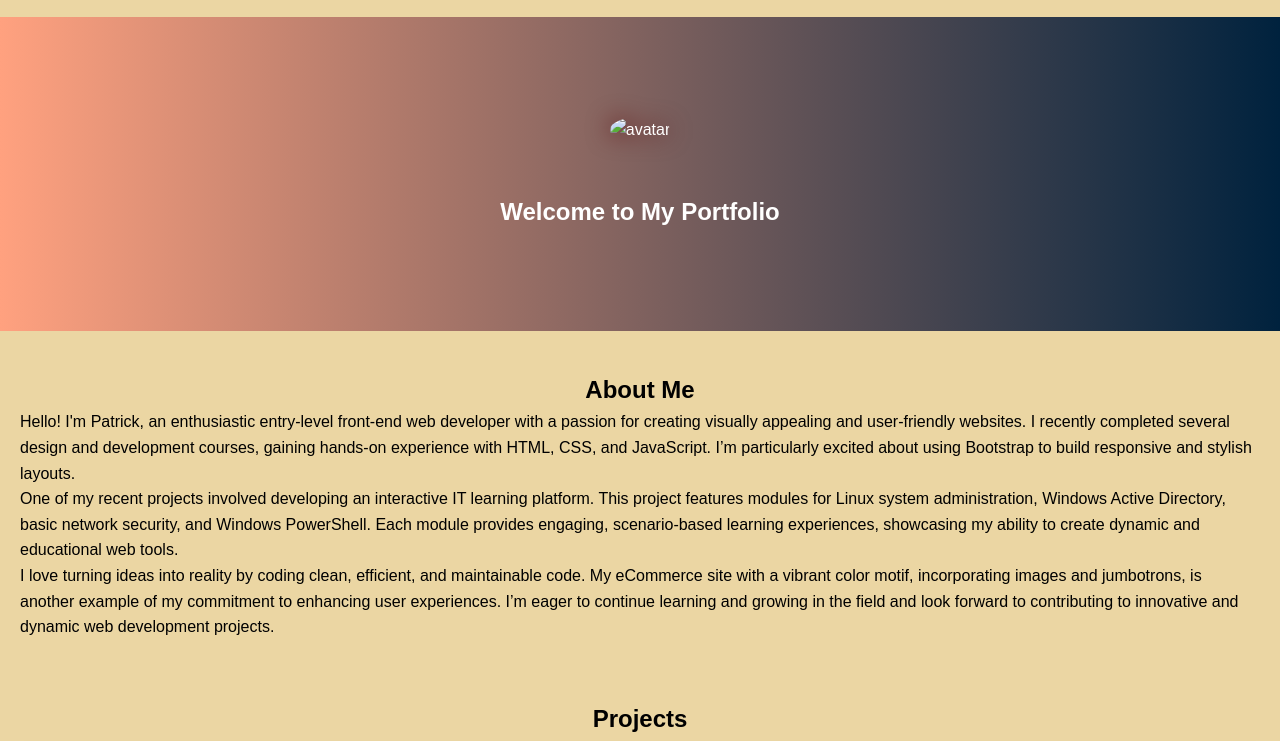
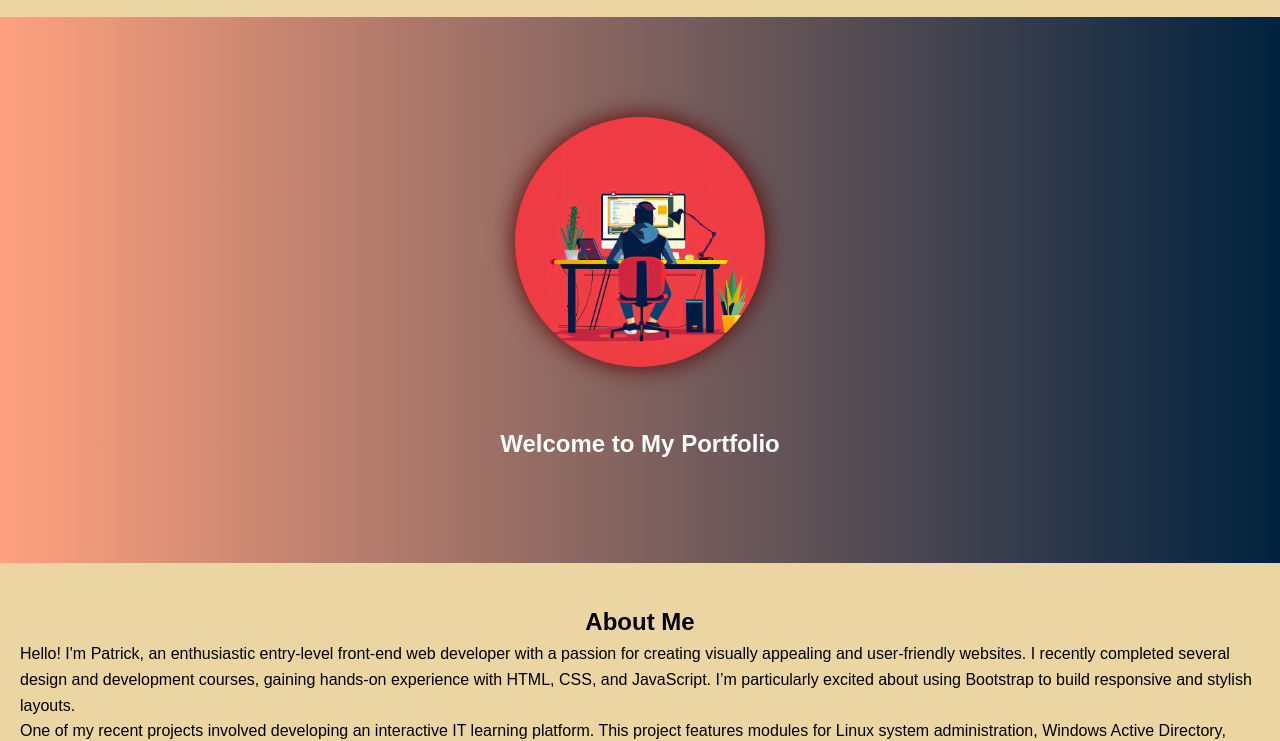
Before and after one commit to T3chfuzion/Portfolio, a plain HTML site: page index.html in a window 1280 px wide. Shown: the part 67-808 px from the top of the page. Drawn offline with Linux system fonts and the light colour scheme; the site is published under a folder, as on GitHub Pages, so addresses that start at the root find nothing; a script that the page names is missing.

Commit message:
Update index.html

```diff
--- a/index.html
+++ b/index.html
@@ -19,7 +19,7 @@
     </header>
 
     <section id="hero">
-        <img src="/assets/image1.png" alt="avatar">
+        <img src="./assets/image1.png" alt="avatar">
         <h2>Welcome to My Portfolio</h2>
 
     </section>
```
